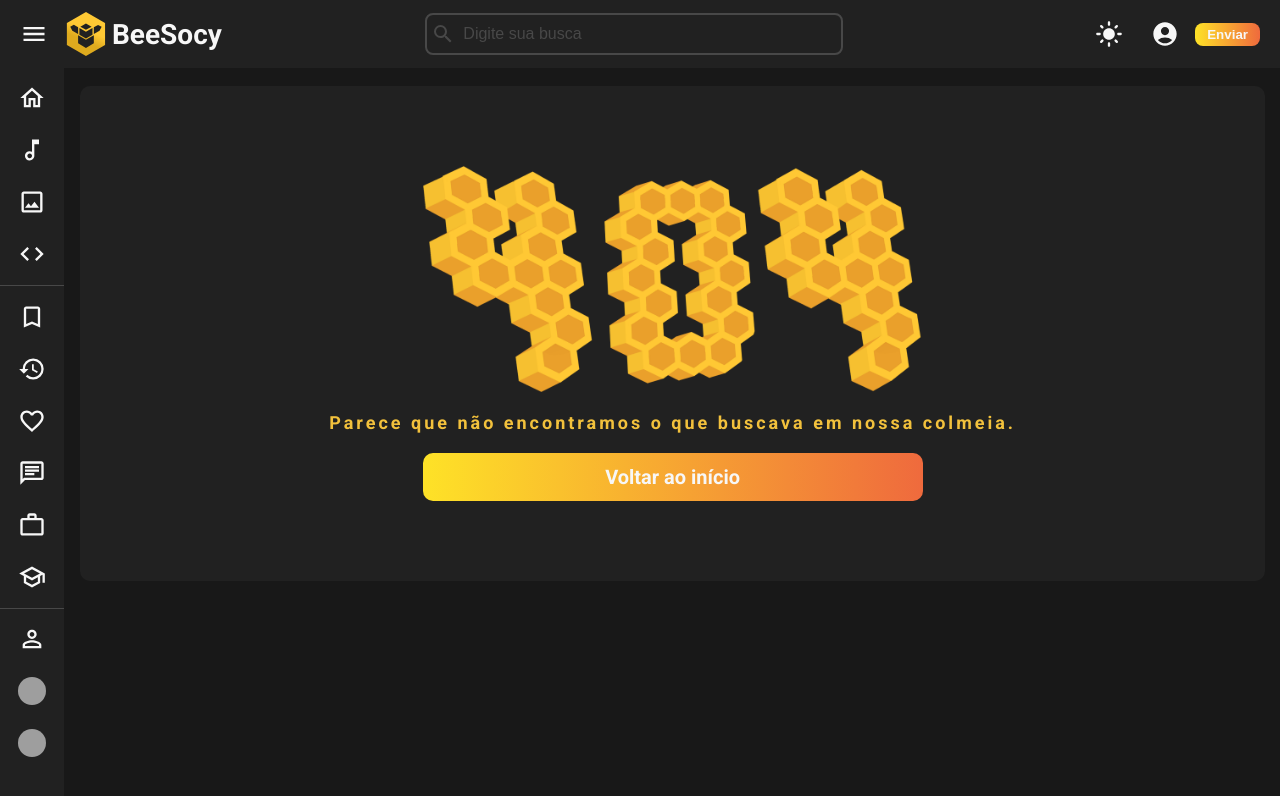
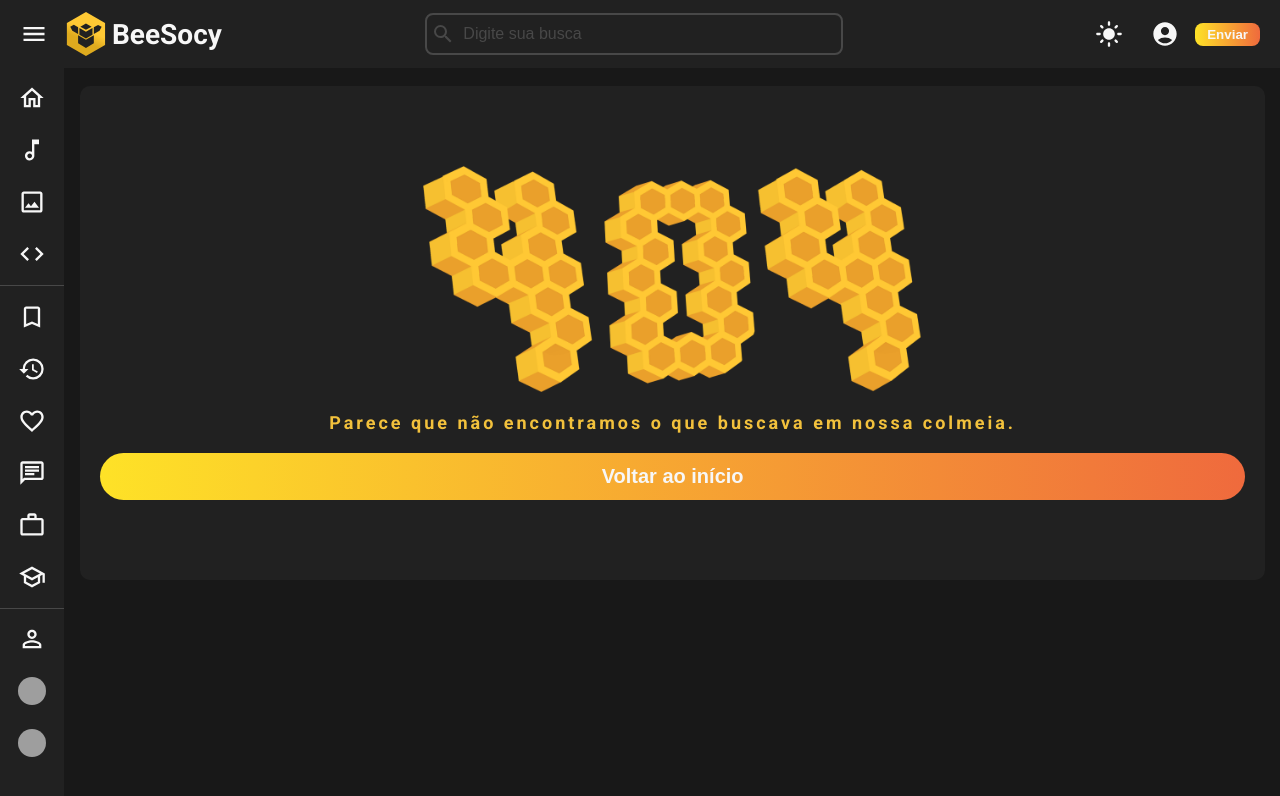
Before and after one commit to BeeSocy/beesocy, a React (Vite) app: page /404 in a window 1280 px wide. Shown: the top 796 px of the page. Built offline with nearby package versions, Linux system fonts and the light colour scheme; grey boxes are pictures that could not be loaded.

Commit message:
Change  routes

```diff
--- a/src/components/General/IconProfile/index.tsx
+++ b/src/components/General/IconProfile/index.tsx
@@ -37,7 +37,7 @@ export function IconProfile({ user }: IIconProfileProps) {
         {/*
           aqui eu vou pegar o Id dentro de fetched dentro de ImagesVisualization para entrar no perfil
         */}
-        <Link to={`/profile/${user.identification}}`}>
+        <Link to={`/perfil/${user.identification}}`}>
           <CardIconProfile>
             <img src={user.imageUrl} alt={`Foto de perfil de ${user.name}`} />
           </CardIconProfile>
@@ -57,10 +57,10 @@ export function IconProfile({ user }: IIconProfileProps) {
                   alt={`Foto de perfil de ${user.name}`}
                 />
               </CardIconProfile>
-              <UserName to={`/profile/${user.identification}`}>
+              <UserName to={`/perfil/${user.identification}`}>
                 {user.name}
               </UserName>
-              <NickName to={`/profile/${user.identification}`}>
+              <NickName to={`/perfil/${user.identification}`}>
                 @{user.nickname}
               </NickName>
               {/*TODO: verificação se é vip */}
--- a/src/components/ImageVisualization/CommentCard/index.tsx
+++ b/src/components/ImageVisualization/CommentCard/index.tsx
@@ -64,9 +64,7 @@ export function CommentCard({ user, comment }: ProfileComment) {
       <IconProfile user={user} />
       <RightContainer>
         <InfoProfile>
-          <UserName to={`/profile/${user.identification}`}>
-            {user.name}
-          </UserName>
+          <UserName to={`/perfil/${user.identification}`}>{user.name}</UserName>
 
           <PostDate>{formatCommentedAt(comment.commentedAt)}</PostDate>
 
--- a/src/components/Profile/ProfileContent/index.tsx
+++ b/src/components/Profile/ProfileContent/index.tsx
@@ -17,7 +17,7 @@ export function ProfileContent({ userMusic, userImage }: IProfileContentProps) {
   const navigate = useNavigate();
 
   function handleImagePostClick(postId: string) {
-    return navigate(`/image/post/${postId}`);
+    return navigate(`/imagens/publicacao/${postId}`);
   }
 
   return (
--- /dev/null
+++ b/src/components/Widgets/Buttons/FadeButton/index.tsx
@@ -0,0 +1,26 @@
+import { ReactNode } from 'react';
+import { useNavigate } from 'react-router-dom';
+import { IButton } from '../Button';
+import { Container } from './styles';
+
+interface IFadeButtonProps extends IButton {
+  content: string;
+  to?: string;
+  children: ReactNode;
+}
+
+export function FadeButton({ content, to, full, children }: IFadeButtonProps) {
+  const navigate = useNavigate();
+
+  function handleClickButton() {
+    if (to) {
+      navigate(to, { replace: false });
+    }
+  }
+
+  return (
+    <Container content={content} full={full} onClick={handleClickButton}>
+      {children}
+    </Container>
+  );
+}
--- /dev/null
+++ b/src/components/Widgets/Buttons/FadeButton/styles.ts
@@ -0,0 +1,79 @@
+import styled, { css } from 'styled-components';
+import { Button, IButton } from '../Button';
+
+import dark from '../../../../styles/themes/dark';
+
+interface IContainerProps extends IButton {
+  content?: string;
+}
+
+export const Container = styled(Button)<IContainerProps>`
+  display: flex;
+  justify-content: center;
+  align-items: center;
+
+  width: fit-content;
+
+  border-radius: 20rem !important;
+
+  font-weight: 700;
+  font-size: 2rem;
+
+  color: ${dark.colors.text};
+
+  background: linear-gradient(90deg, #fee227, #ef6a3d);
+
+  position: relative;
+  z-index: 0;
+
+  &:before {
+    display: flex;
+    justify-content: center;
+    align-items: center;
+
+    position: absolute;
+    top: 0;
+    left: 0;
+
+    background: linear-gradient(270deg, #fee227, #ef6a3d);
+    opacity: 0;
+
+    border-radius: 20rem;
+
+    content: '${props => props.content}';
+
+    height: 100%;
+    width: 100%;
+
+    transition: opacity 0.5s;
+  }
+
+  &:hover {
+    &:before {
+      opacity: 1;
+    }
+  }
+
+  &:hover,
+  &:active {
+    background: linear-gradient(90deg, #fee227, #ef6a3d);
+  }
+
+  ${props =>
+    props.full &&
+    css`
+      &,
+      &:before {
+        width: 100%;
+      }
+    `};
+
+  ${props =>
+    props.rounded &&
+    css`
+      &,
+      &:before {
+        border-radius: 100%;
+      }
+    `}
+`;
--- a/src/components/Widgets/Input/styles.ts
+++ b/src/components/Widgets/Input/styles.ts
@@ -14,13 +14,11 @@ export const Container = styled.div<IContainerProps>`
   ${props =>
     props.$active
       ? css`
-          border: 0.2rem solid ${props => props.theme.colors.bee};
+          border-bottom: 0.2rem solid ${props => props.theme.colors.bee};
         `
       : css`
-          border: 0.2rem solid ${props => props.theme.colors.text};
+          border-bottom: 0.2rem solid ${props => props.theme.colors.text};
         `}
-
-  border-radius: 0.8rem;
 
   width: 100%;
   height: 100%;
@@ -29,6 +27,8 @@ export const Container = styled.div<IContainerProps>`
 
   display: flex;
 
+  border-radius: 0.2rem 0.2rem 0 0;
+
   &:hover,
   & *:hover {
     cursor: text;
@@ -36,7 +36,7 @@ export const Container = styled.div<IContainerProps>`
 
   label {
     position: absolute;
-    top: 1rem;
+    top: 1.4rem;
     left: 1.2rem;
 
     color: ${props => props.theme.colors.secondaryLight};
@@ -53,20 +53,19 @@ export const Container = styled.div<IContainerProps>`
       props.$active &&
       css`
         color: ${props => props.theme.colors.bee};
-        padding-top: 0.4rem;
       `}
 
     ${props =>
       (props.$hasContent || props.$active) &&
       css`
         font-size: 1.2rem;
-        transform: translateY(-1.04rem);
+        transform: translateY(-1.2rem);
       `}
   }
 
   input,
   textarea {
-    padding: 1.8rem 1.2rem;
+    padding: 2.2rem 1.2rem;
     padding-bottom: 0.6rem;
 
     width: 100%;
--- a/src/pages/ImageFeed/index.tsx
+++ b/src/pages/ImageFeed/index.tsx
@@ -116,7 +116,7 @@ export const ImageFeed = React.memo(() => {
   }
 
   function handleSingleClick(postId: string) {
-    return navigate(`/image/post/${postId}`);
+    return navigate(`/imagens/publicacao/${postId}`);
   }
 
   let clickTimeout: ReturnType<typeof setTimeout> = 0;
--- a/src/pages/NotFound/index.tsx
+++ b/src/pages/NotFound/index.tsx
@@ -1,15 +1,16 @@
 import { BackButton, Container, Title } from './styles';
 
 import NotFoundSrc from '../../assets/NotFound.webp';
+import { FadeButton } from '../../components/Widgets/Buttons/FadeButton';
 
 export function NotFound() {
   return (
     <Container>
       <img alt="Número 404 representado em colmeia" src={NotFoundSrc} />
       <Title>Parece que não encontramos o que buscava em nossa colmeia.</Title>
-      <BackButton to="/" full>
-        Voltar ao início
-      </BackButton>
+      <FadeButton content="Voltar ao início" to="/" full={true}>
+        <span>Voltar ao início</span>
+      </FadeButton>
     </Container>
   );
 }
--- a/src/pages/NotFound/styles.ts
+++ b/src/pages/NotFound/styles.ts
@@ -45,58 +45,3 @@ export const Title = styled.span`
 
   /*   text-shadow: 0px 3px 8px rgba(0, 0, 0, 0.2); */
 `;
-
-export const BackButton = styled(LinkButton)`
-  display: flex;
-  justify-content: center;
-  align-items: center;
-
-  max-width: 50rem;
-
-  border-radius: 1rem !important;
-
-  font-weight: 700;
-  font-size: 2rem;
-
-  color: ${dark.colors.text};
-
-  background: linear-gradient(90deg, #fee227, #ef6a3d);
-
-  position: relative;
-  z-index: 0;
-
-  &:before {
-    display: flex;
-    justify-content: center;
-    align-items: center;
-
-    position: absolute;
-    top: 0;
-    left: 0;
-    z-index: 0;
-
-    border-radius: 0.8rem;
-
-    height: 100%;
-    width: 100%;
-
-    background: linear-gradient(270deg, #fee227, #ef6a3d);
-
-    opacity: 0;
-
-    content: 'Voltar ao início';
-
-    transition: opacity 0.5s;
-  }
-
-  &:hover {
-    &:before {
-      opacity: 1;
-    }
-  }
-
-  &:hover,
-  &:active {
-    background: linear-gradient(90deg, #fee227, #ef6a3d);
-  }
-`;
--- a/src/routes/Router.tsx
+++ b/src/routes/Router.tsx
@@ -31,10 +31,13 @@ export function Router() {
     <Routes>
       <Route path="/" element={<GlobalLayout />}>
         <Route path="/" element={<GlobalFeed />} />
-        <Route path="/image" element={<ImageFeed />} />
-        <Route path="/image/post/:id" element={<ImageVisualization />} />
-        <Route path="/profile/:id" element={<Profile />} />
-        <Route path="/music" element={<MusicFeed />} />
+        <Route path="/imagens" element={<ImageFeed />} />
+        <Route
+          path="/imagens/publicacao/:id"
+          element={<ImageVisualization />}
+        />
+        <Route path="/perfil/:id" element={<Profile />} />
+        <Route path="/musicas" element={<MusicFeed />} />
         <Route path="/404" element={<NotFound />} />
         <Route path="*" element={<NotFound />} />
       </Route>
```
Also changed, not shown: src/components/Header/Menu/index.tsx (+19 -19 lines), src/components/Header/MobileMenu/index.tsx (+18 -18 lines).
